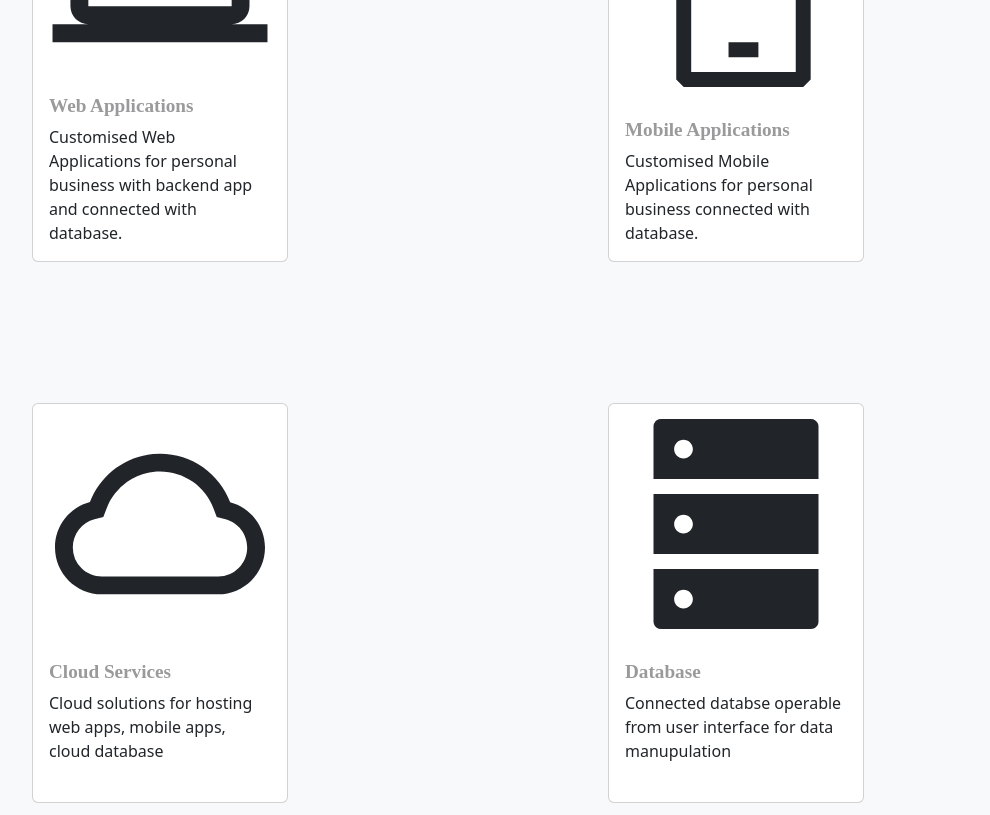
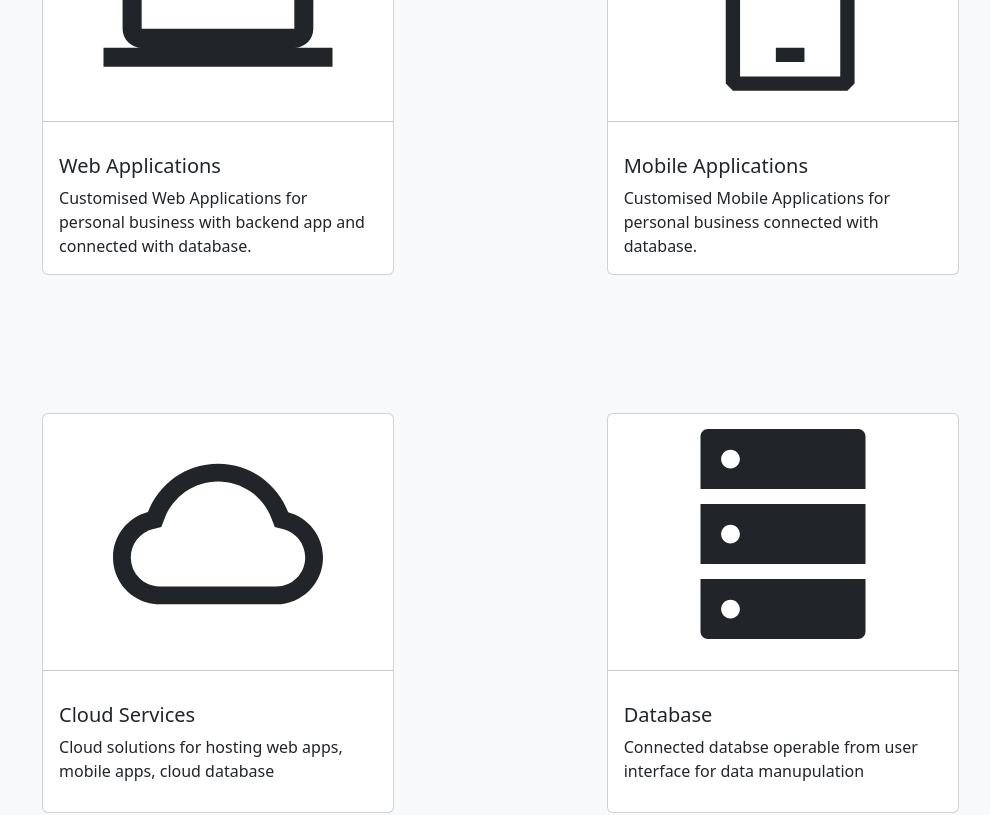
Before and after one commit to Sandman0083/hypotech, a React (Create React App) app: page /services in a window 1280 px wide. Shown: the part 340-1155 px from the top of the page, without its empty margins (108-1098 px from the left). Built offline with nearby package versions, Linux system fonts and the light colour scheme.

Commit message:
Update Services.js

```diff
--- a/src/Services.js
+++ b/src/Services.js
@@ -11,15 +11,16 @@ function Services(){
     return(
         <div>
         <Nav2 />
-             <div className="bg-light serclass">
+        <div className="bg-light serclass">
          <h1 className="serone">Services provided by us</h1>
 
-         <div className="row">
+         <div className="row sercard ">
          <div className="col-lg-3 col-md-6 col-sm-12 fc">
-                <div className="card" style={{"width" : "16rem", "height": "25rem"}}>
+                <div className="card" style={{"width" : "22rem", "height": "25rem"}}>
                 <MdComputer className="card-img-top ir" />
+                <hr></hr>
                            <div className="card-body">
-                               <h5 className="card-title ct">Web Applications</h5>
+                               <h5 className="card-title">Web Applications</h5>
                                     <p className="card-text">Customised Web Applications for personal business with backend app and connected with database.</p>
                           </div>
 
@@ -28,39 +29,43 @@ function Services(){
 
 
             <div className="col-lg-3 col-md-6 col-sm-12 sc">
-                <div className="card" style={{"width" : "16rem", "height": "25rem"}}>
+                <div className="card" style={{"width" : "22rem", "height": "25rem"}}>
                 <VscDeviceMobile className="card-img-top ir" />
+                <hr></hr>
                            <div className="card-body">
-                               <h5 className="card-title ct">Mobile Applications</h5>
+                               <h5 className="card-title">Mobile Applications</h5>
                                     <p className="card-text">Customised Mobile Applications for personal business connected with database.</p>
                           </div>
                </div>
             </div>
 
-         <div className="col-lg-3 col-md-6 col-sm-12 fc">
-                <div className="card" style={{"width" : "16rem", "height": "25rem"}}>
+         <div className=" col-lg-3 col-md-6 col-sm-12 fc">
+                <div className="card" style={{"width" : "22rem", "height": "25rem"}}>
                 <AiOutlineCloud className="card-img-top ir" />
+                <hr></hr>
                            <div className="card-body">
-                               <h5 className="card-title ct">Cloud Services</h5>
+                               <h5 className="card-title">Cloud Services</h5>
                                     <p className="card-text">Cloud solutions for hosting web apps, mobile apps, cloud database</p>
                           </div>
                </div>
             </div>
 
 
-            <div className="col-lg-3 col-md-6 col-sm-12 sc">
-                <div className="card" style={{"width" : "16rem", "height": "25rem"}}>
+            <div className=" col-lg-3 col-md-6 col-sm-12 sc">
+                <div className="card" style={{"width" : "22rem", "height": "25rem"}}>
                 <AiFillDatabase className="card-img-top ir" />
+                <hr></hr>
                            <div className="card-body">
-                               <h5 className="card-title ct">Database</h5>
+                               <h5 className="card-title">Database</h5>
                                     <p className="card-text">Connected databse operable from user interface for data manupulation</p>
                           </div>
                </div>
             </div>
 
             </div>
-            <h4 className='pd'>For pricing details please call or drop an email. We will get back to you soon.</h4>
-           <Link to="/contact"> <button type="button" class="btn btn-primary mbt">Contact Us</button></Link>
+
+            <Link to="/contact"> <button type="button" class="btn btn-primary mbt">Contact Us</button></Link>
+
      </div>
      <Footer />
         </div>
```
